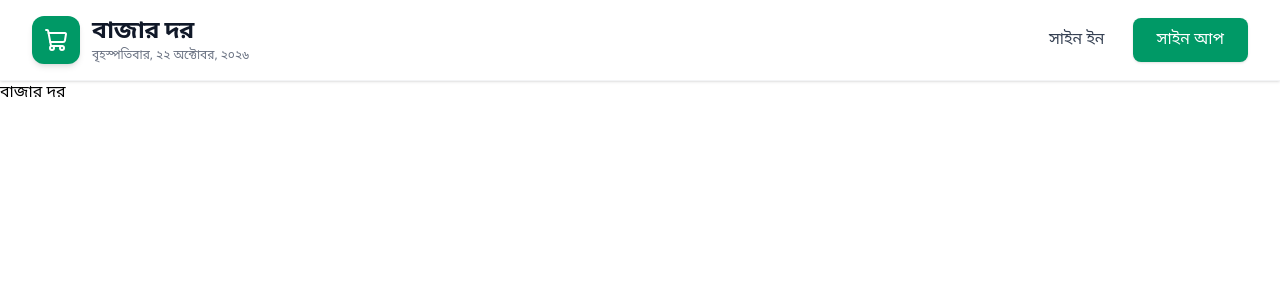
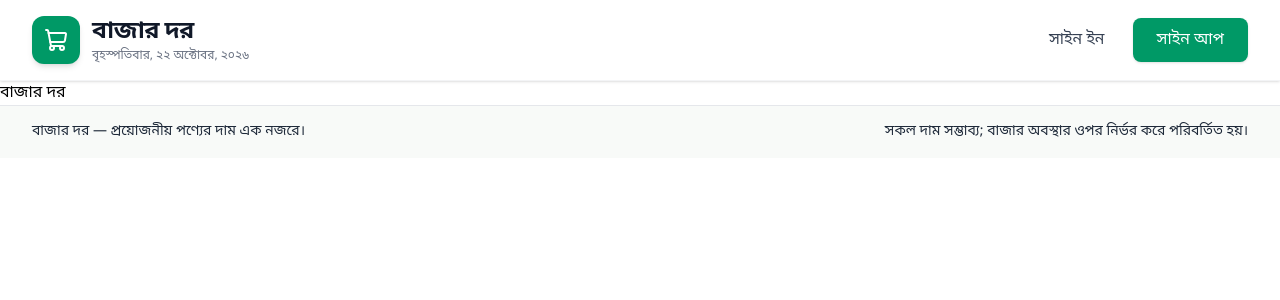
Before and after one commit to WalidurTanjim/l1b14a07_bazar_dor, a Next.js app: page / in a window 1280 px wide. Shown: the top 300 px of the page. Built offline with nearby package versions, Linux system fonts and the light colour scheme.

Commit message:
Footer created

```diff
--- a/src/app/layout.tsx
+++ b/src/app/layout.tsx
@@ -2,6 +2,7 @@ import type { Metadata } from "next";
 import { Geist, Geist_Mono, Noto_Sans_Bengali } from "next/font/google";
 import "./globals.css";
 import Navbar from "@/components/shared_ui/Navbar/Navbar";
+import Footer from "@/components/shared_ui/Footer/Footer";
 
 const geistSans = Geist({
   variable: "--font-geist-sans",
@@ -29,6 +30,8 @@ export default function RootLayout({ children }: LayoutProps<"/">) {
         <Navbar />
 
         <main>{children}</main>
+
+        <Footer />
       </body>
     </html>
   );
--- /dev/null
+++ b/src/components/shared_ui/Footer/Footer.tsx
@@ -0,0 +1,15 @@
+const Footer = () => {
+     return (
+          <footer className="w-full bg-[#f8faf8] border-t border-gray-200 py-4 px-4 sm:px-6 lg:px-8">
+               <div className="max-w-7xl w-full mx-auto flex flex-col md:flex-row items-center justify-between gap-2 text-center md:text-left">
+                    {/* বাম পাশের টেক্সট */}
+                    <p className="text-gray-800 text-sm font-normal">বাজার দর — প্রয়োজনীয় পণ্যের দাম এক নজরে।</p>
+
+                    {/* ডান পাশের টেক্সট */}
+                    <p className="text-gray-800 text-sm font-normal">সকল দাম সম্ভাব্য; বাজার অবস্থার ওপর নির্ভর করে পরিবর্তিত হয়।</p>
+               </div>
+          </footer>
+     );
+};
+
+export default Footer;
--- a/src/components/shared_ui/Navbar/Navbar.tsx
+++ b/src/components/shared_ui/Navbar/Navbar.tsx
@@ -18,7 +18,7 @@ const Navbar = () => {
 
      return (
           <header className="w-full bg-white shadow-sm border-b border-gray-100 sticky top-0 z-50">
-               <div className="max-w-7xl mx-auto px-4 sm:px-6 lg:px-8">
+               <div className="max-w-7xl w-full mx-auto px-4 sm:px-6 lg:px-8">
                     <div className="flex items-center justify-between h-20">
 
                          {/* logo & name (left side) */}
```
